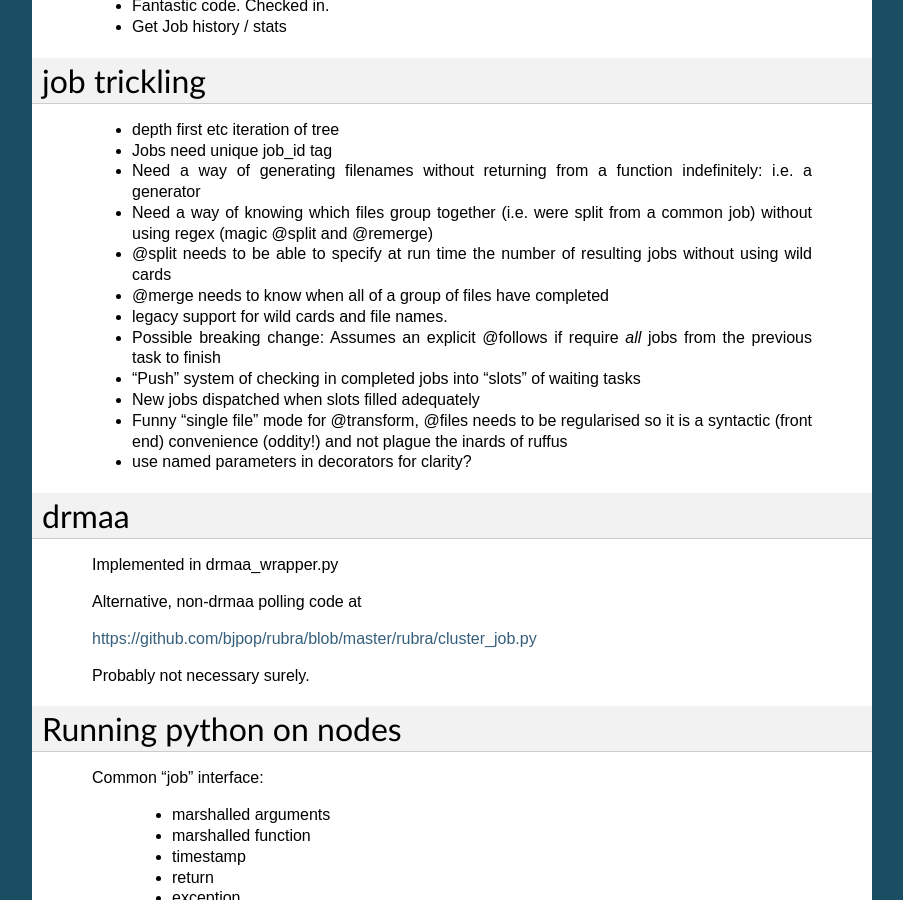
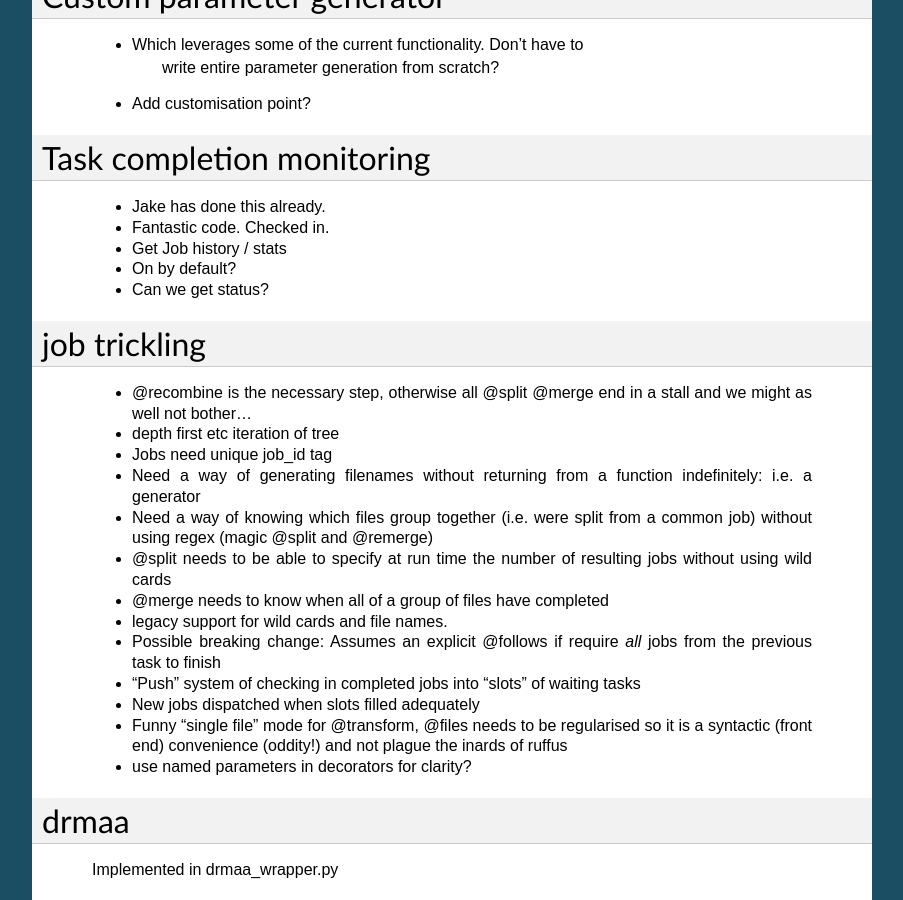
Before and after one commit to cgat-developers/ruffus, a Sphinx documentation site: the page built from doc/refactoring_ruffus_notes.rst, in a window 1280 px wide and 900 px high, scrolled down 5401 px. Shown: the whole window, without its empty margins (198-1101 px from the left). Built offline with Sphinx 7.4.7, drawn with Linux system fonts in a browser that asks for light colours; the version number could not be read and is left out; some of the changed lines change nothing that is shown; some of the changed text lies outside the part shown.

Commit message:
Update docs

```diff
--- a/doc/refactoring_ruffus_notes.rst
+++ b/doc/refactoring_ruffus_notes.rst
@@ -23,6 +23,18 @@
 ***************************************
 ==============================================================================
 @split
+==============================================================================
+
+    with regex
+
+==============================================================================
+@product
+==============================================================================
+
+    with regex
+
+==============================================================================
+formatter
 ==============================================================================
 
     with regex
@@ -159,7 +171,7 @@
 New decorators
 ***************************************
 ==============================================================================
-To do:
+How to:
 ==============================================================================
 
 
@@ -329,11 +341,14 @@
     * Jake has done this already.
     * Fantastic code. Checked in.
     * Get Job history / stats
+    * On by default?
+    * Can we get status?
 
 ***************************************
 job trickling
 ***************************************
 
+    * @recombine is the necessary step, otherwise all @split @merge end in a stall and we might as well not bother...
     * depth first etc iteration of tree
     * Jobs need unique job_id tag
     * Need a way of generating filenames without returning from a function
```
